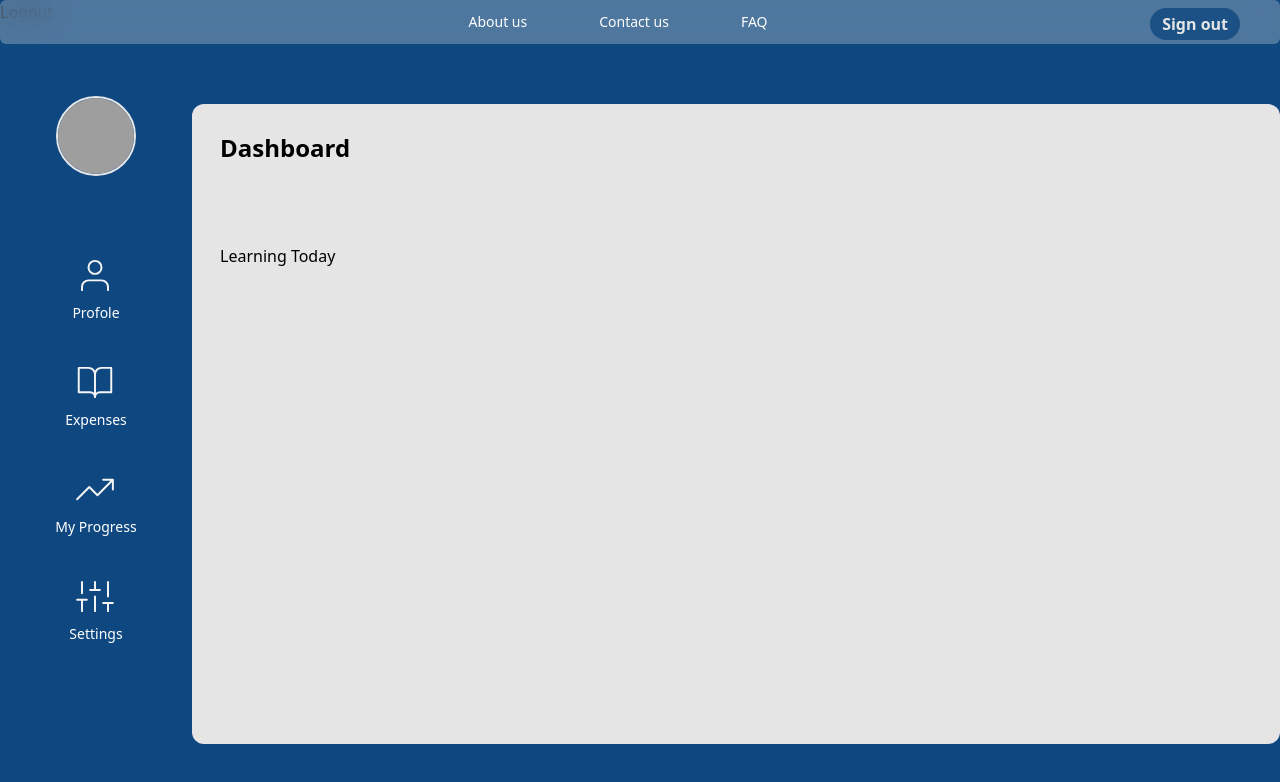
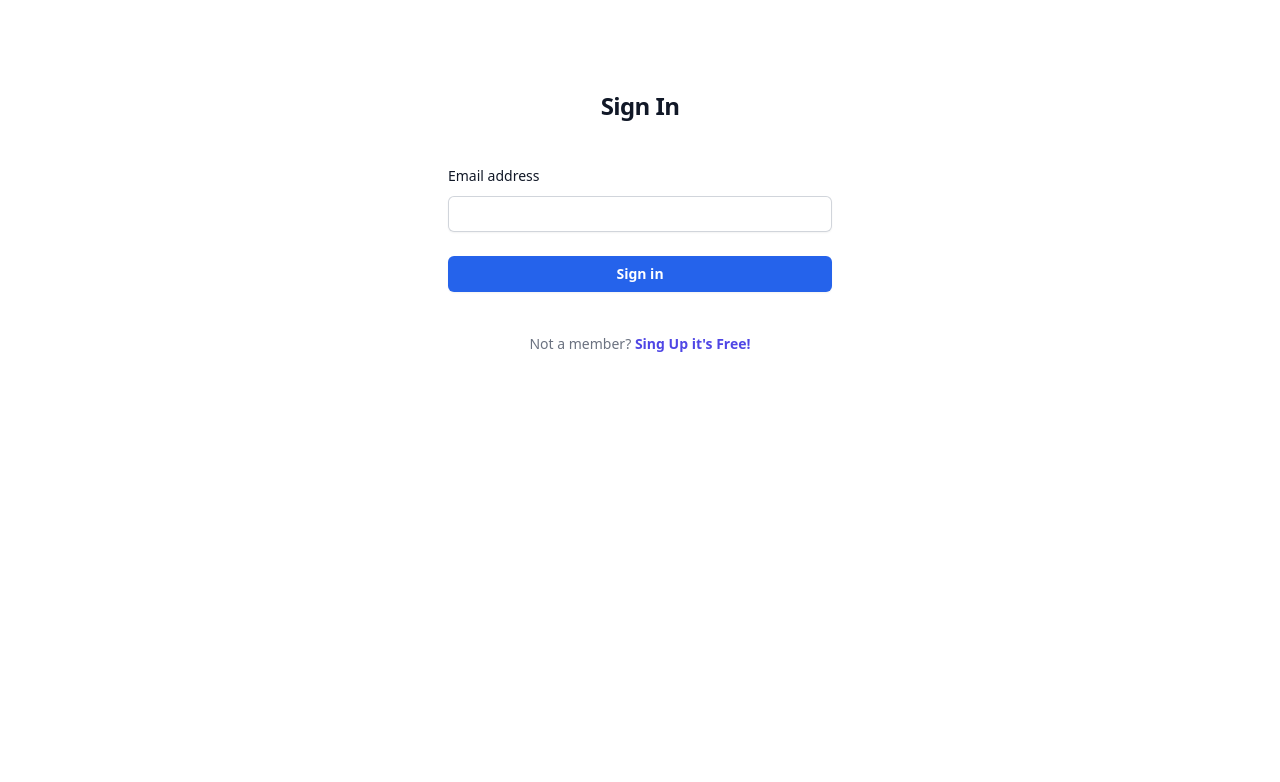
Before and after one commit to jsoto007/budget_friendly, a React (Create React App) app in the folder client/: page / in a window 1280 px wide. Shown: the top 782 px of the page. Built offline with nearby package versions, Linux system fonts and the light colour scheme; no server answers; grey boxes are pictures that could not be loaded.

Commit message:
update code

```diff
--- a/client/src/components/App.js
+++ b/client/src/components/App.js
@@ -9,7 +9,7 @@ export default function App() {
 
   const userLogedIn = window.localStorage.getItem("isLoggedIn");
 
-  // if (userLogedIn === null) return <AuthConteiner />
+  if (userLogedIn === null) return <AuthConteiner />
 
 
   function handleReload() {
```
